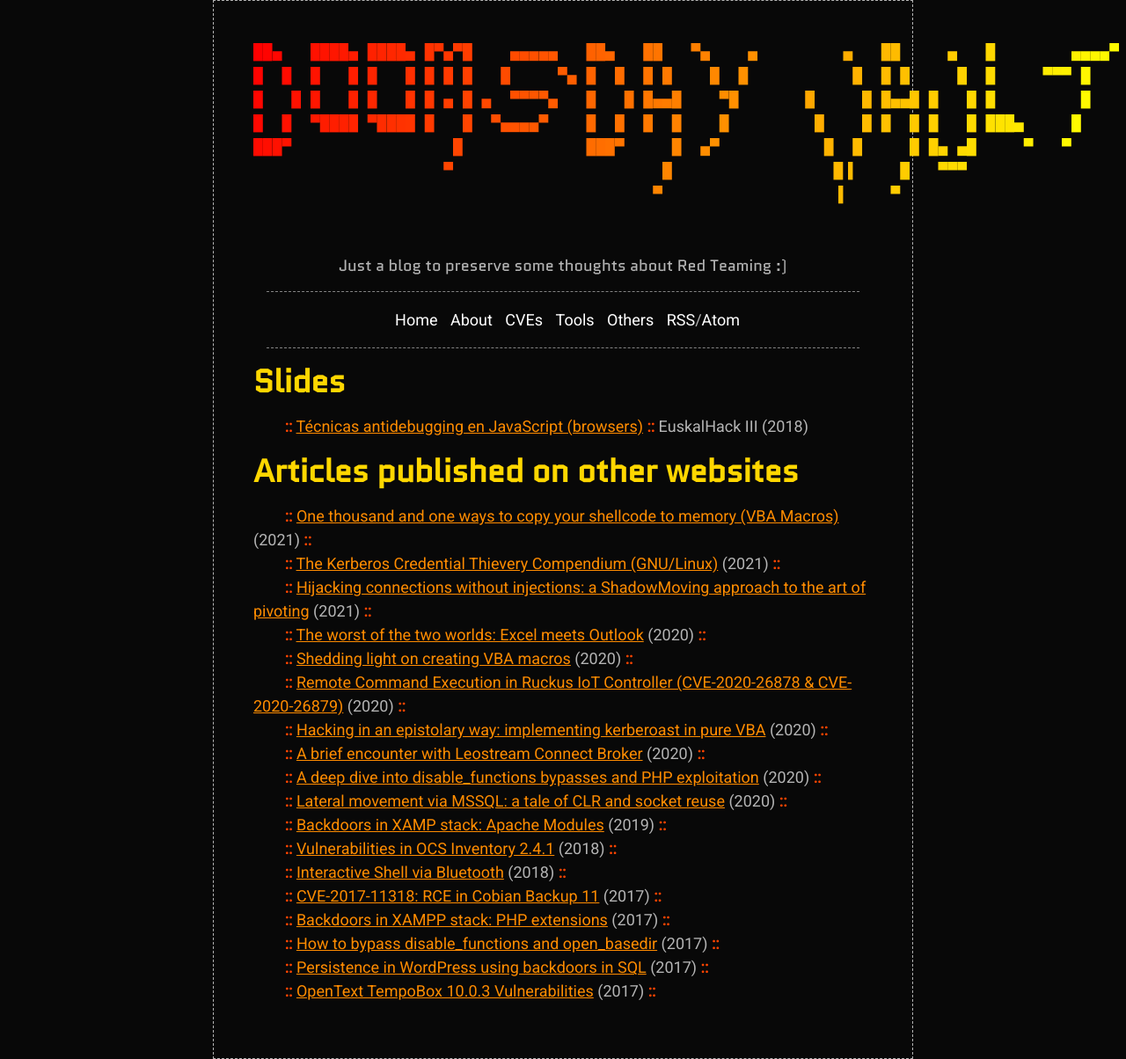
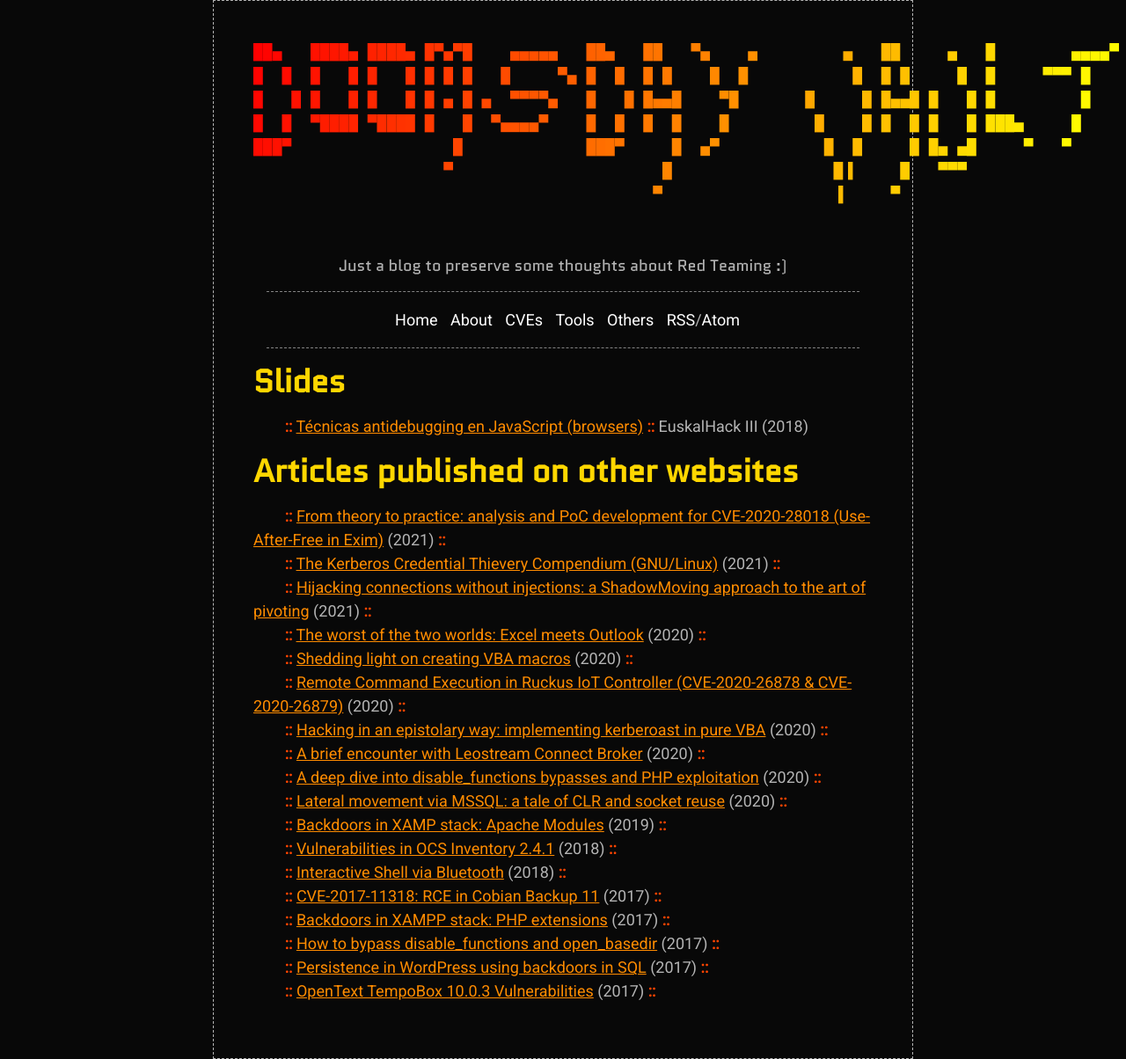
Before and after one commit to X-C3LL/x-c3ll.github.io, a Jekyll site: the page built from stuff.md, in a window 1280 px wide. Shown: the whole page at 88% size. Built offline with Jekyll 4.4.1, drawn with Linux system fonts in a browser that asks for light colours.

Commit message:
Update stuff.md

```diff
--- a/stuff.md
+++ b/stuff.md
@@ -8,8 +8,9 @@ permalink: stuff.html
 &nbsp;&nbsp;&nbsp;&nbsp;&nbsp;&nbsp;&nbsp;&nbsp;__::__ [Técnicas antidebugging en JavaScript (browsers)](https://github.com/X-C3LL/congresos-slides/blob/master/ANtidebugging-JS-PDF.pdf) __::__ EuskalHack III (2018)<br>
 
 # Articles published on other websites
+
 &nbsp;&nbsp;&nbsp;&nbsp;&nbsp;&nbsp;&nbsp;&nbsp;__::__ [
-One thousand and one ways to copy your shellcode to memory (VBA Macros)](https://adepts.of0x.cc/alternatives-copy-shellcode/) (2021) __::__<br>
+From theory to practice: analysis and PoC development for CVE-2020-28018 (Use-After-Free in Exim)](https://adepts.of0x.cc/exim-cve-2020-28018/) (2021) __::__<br>
 &nbsp;&nbsp;&nbsp;&nbsp;&nbsp;&nbsp;&nbsp;&nbsp;__::__ [The Kerberos Credential Thievery Compendium (GNU/Linux)](https://adepts.of0x.cc/kerberos-thievery-linux/) (2021) __::__<br>
 &nbsp;&nbsp;&nbsp;&nbsp;&nbsp;&nbsp;&nbsp;&nbsp;__::__ [Hijacking connections without injections: a ShadowMoving approach to the art of pivoting](https://adepts.of0x.cc/shadowmove-hijack-socket/) (2021) __::__<br>
 &nbsp;&nbsp;&nbsp;&nbsp;&nbsp;&nbsp;&nbsp;&nbsp;__::__ [The worst of the two worlds: Excel meets Outlook](https://adepts.of0x.cc/vba-outlook/) (2020) __::__<br>
```
